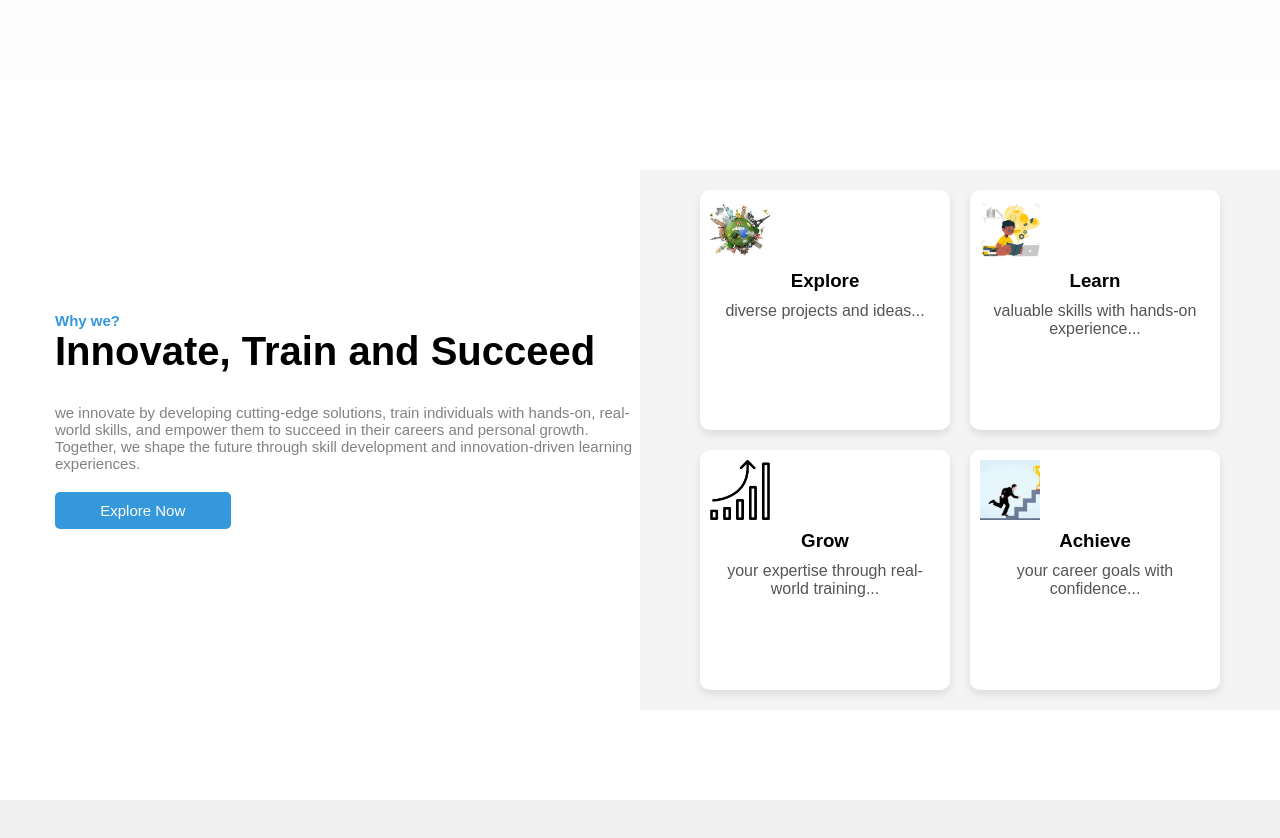
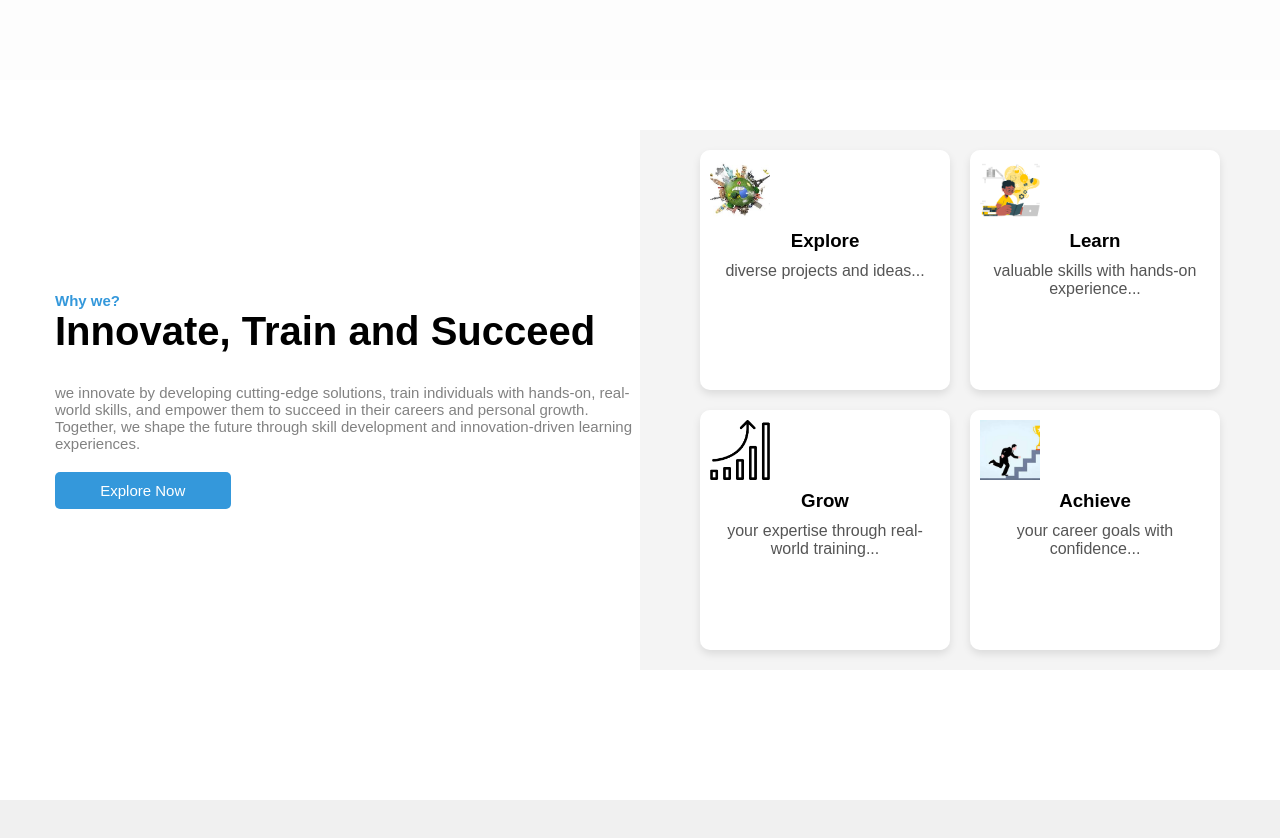
Before and after one commit to SachinRuhela1922/hockmad-backend, a React (Vite) app: page / in a window 1280 px wide. Shown: the part 3680-4518 px from the top of the page. Built offline with nearby package versions, Linux system fonts and the light colour scheme; a web font is replaced by a local one.

Commit message:
Update AdditionCSS.module.css

```diff
--- a/src/component/css/AdditionCSS.module.css
+++ b/src/component/css/AdditionCSS.module.css
@@ -50,7 +50,7 @@
     }
   }
   .Addcard {
-    margin-top: 90px;
+    margin-top: 50px;
     width: 50%;
     font-family: Arial, sans-serif;
     background-color: #f4f4f4;
```
